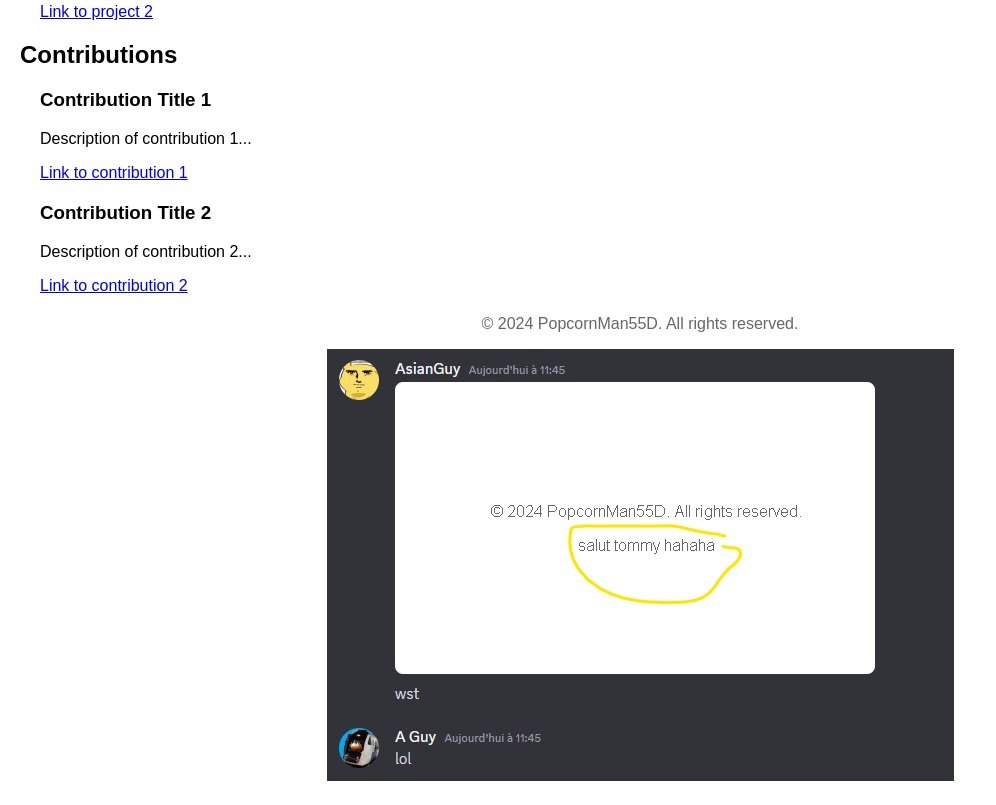
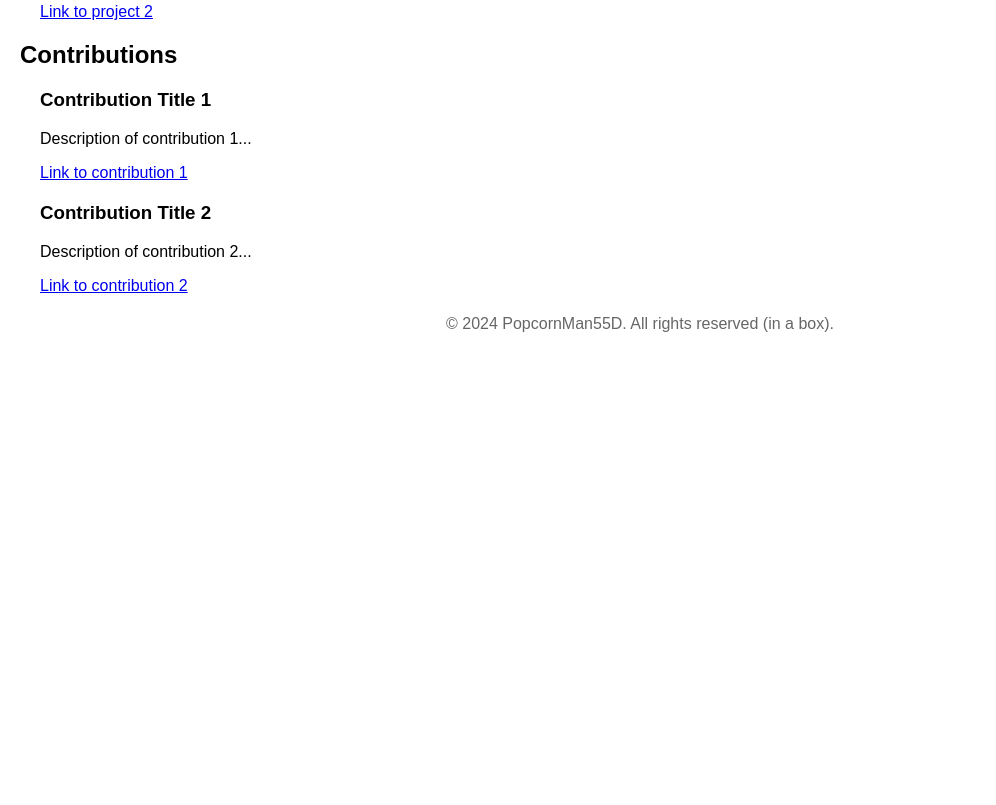
Before and after one commit to PopcornMan55D/test_site, a plain HTML site: page index.html in a window 1280 px wide. Shown: the part 350-1155 px from the top of the page, without its empty margins (0-996 px from the left). After the commit the page ends 800 px from the top, so only its background shows below. Drawn offline with Linux system fonts and the light colour scheme.

Commit message:
Update index.html
removed scary image woo

```diff
--- a/index.html
+++ b/index.html
@@ -72,8 +72,7 @@
     </section>
 
     <footer>
-        <p>&copy; 2024 PopcornMan55D. All rights reserved.</p>
-        <img src="Capture d'écran 2024-03-02 114914.png" alt="Diskord">
+        <p>&copy; 2024 PopcornMan55D. All rights reserved (in a box).</p>
     </footer>
 </body>
 </html>
```
